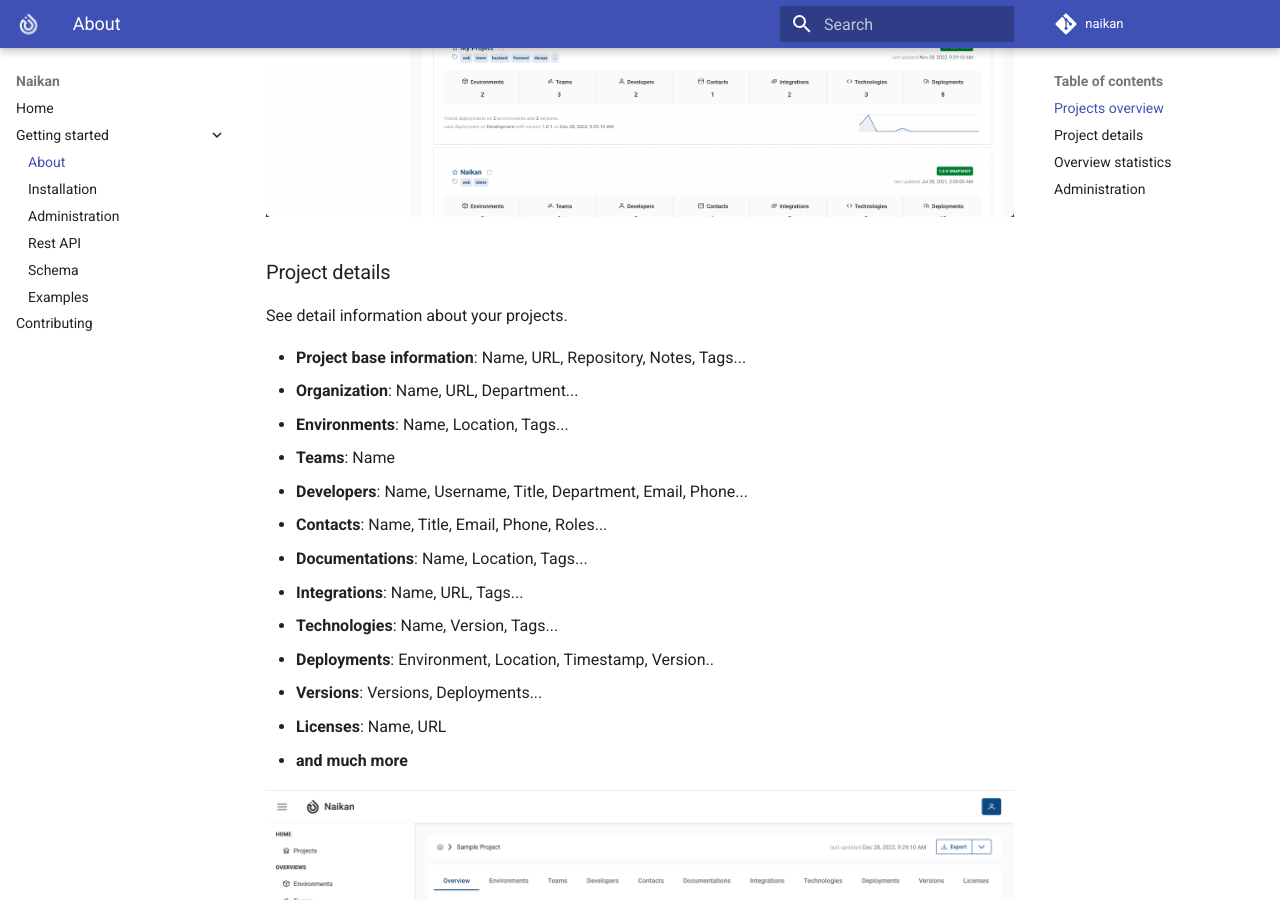
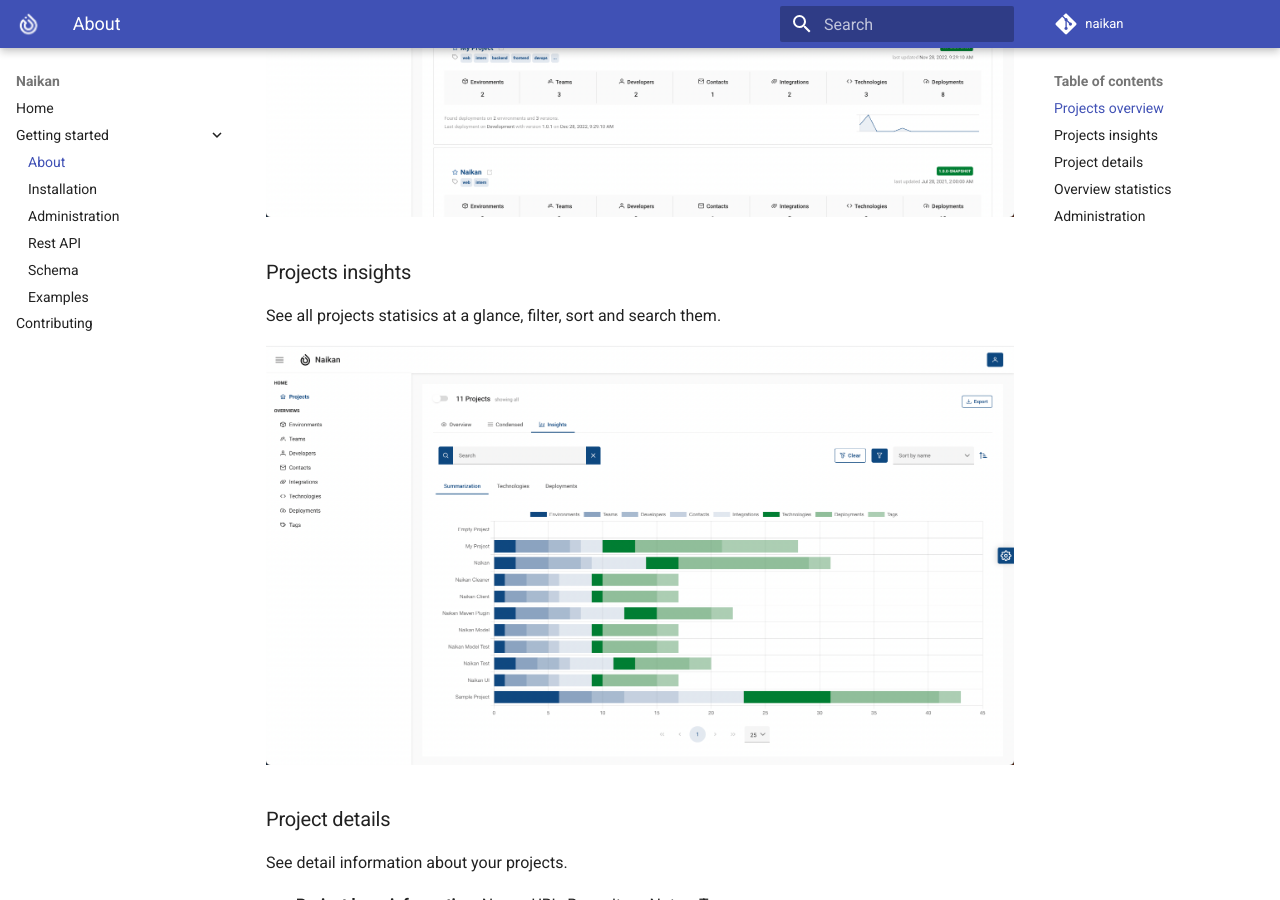
Before and after one commit to enofex/naikan, an MkDocs documentation site: the page built from docs/about.md, in a window 1280 px wide and 900 px high, scrolled down 1856 px. Built offline with MkDocs 1.6.1 and Material for MkDocs 9.7.7, drawn with Linux system fonts in a browser that asks for light colours; comment, search, counter and statistics services are not loaded.

Commit message:
Add project insights screenshot

```diff
--- a/docs/about.md
+++ b/docs/about.md
@@ -1,4 +1,5 @@
-Welcome to *Naikan*, the ultimate inventory management tool for developer teams designed to streamline your software
+Welcome to *Naikan*, the ultimate inventory management tool for developer teams designed to
+streamline your software
 projects. With *Naikan*, organizations can effortlessly stay on top of critical project information,
 ensuring seamless project management and improved efficiency.
 
@@ -54,6 +55,12 @@
 
 <img src="../assets/screenshots/projects-overview.png" alt="Projects overview" width="1024"/>
 
+### Projects insights
+
+See all projects statisics at a glance, filter, sort and search them.
+
+<img src="../assets/screenshots/projects-insights.png" alt="Projects insights" width="1024"/>
+
 ### Project details
 
 See detail information about your projects.
@@ -76,7 +83,7 @@
 
 <br>
 
-<img src="../assets/screenshots/project-detail-deployments.png" alt="Project details" width="1024"/>
+<img src="../assets/screenshots/project-detail-deployments.png" alt="Project details deployment" width="1024"/>
 
 ### Overview statistics
 
```
Also changed, not shown: docs/assets/screenshots/projects-insights.png (added).
